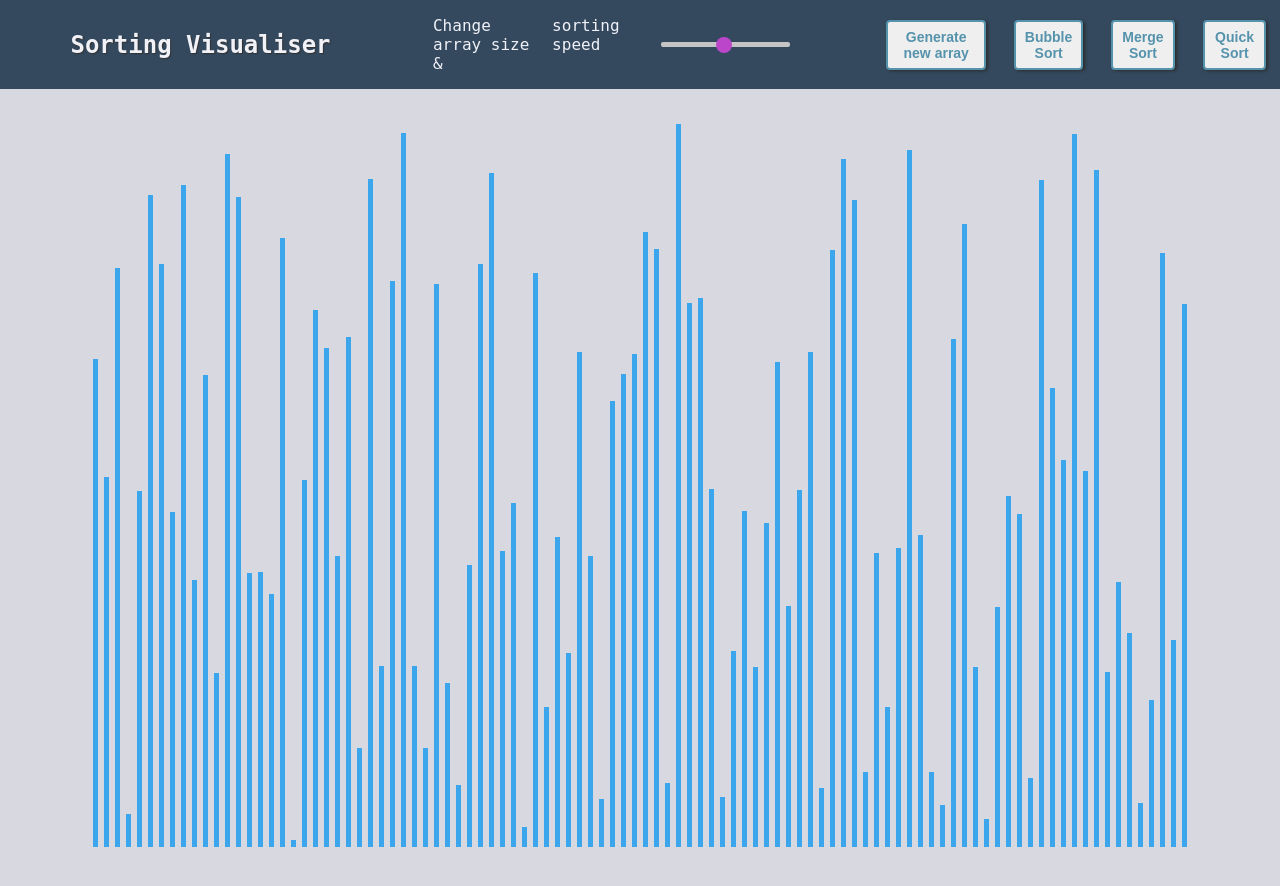
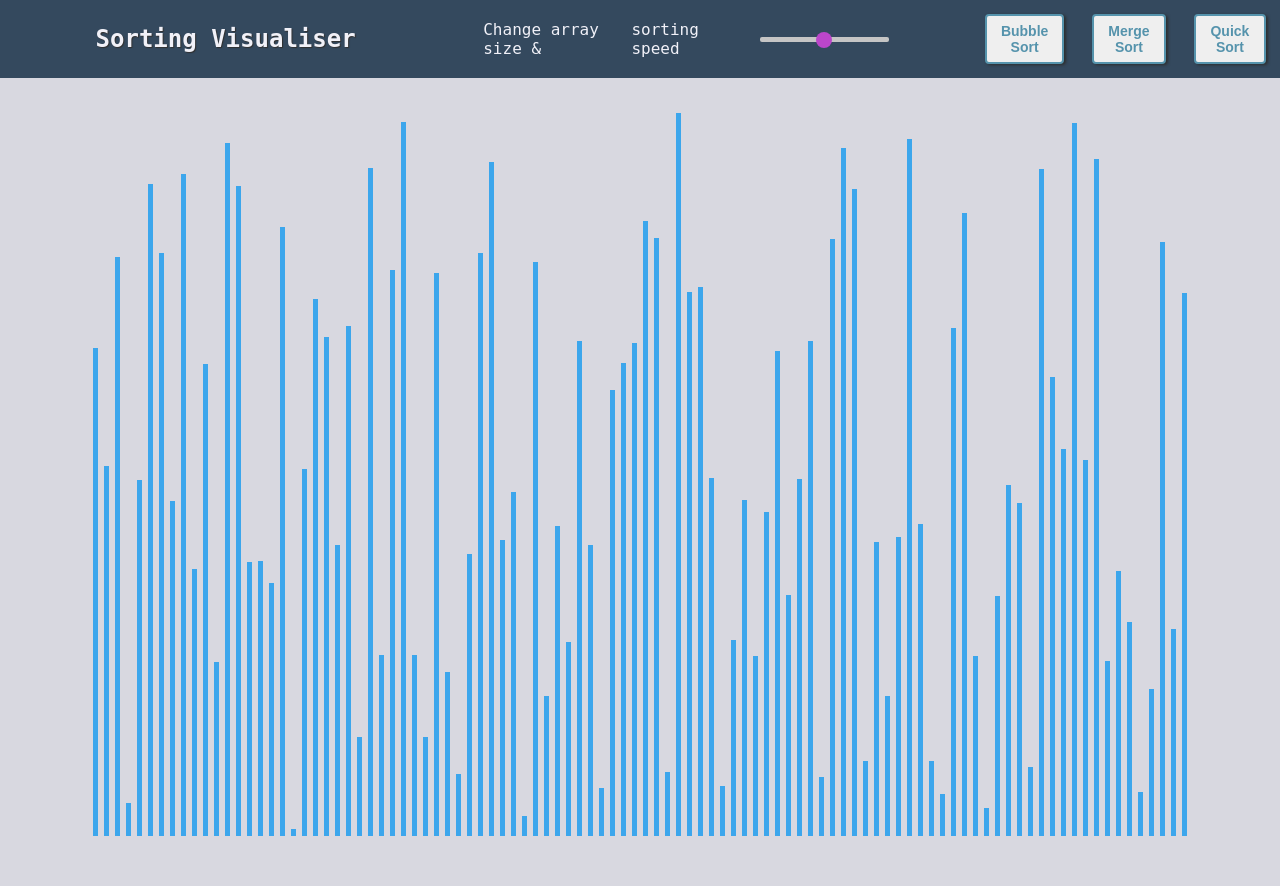
Before and after one commit to eyaranossian/sorting-visualizer, a React (Create React App) app: page / in a window 1280 px wide. Shown: the top 886 px of the page. Built offline with nearby package versions, Linux system fonts and the light colour scheme.

Commit message:
remove btn resetArray

```diff
--- a/src/sortingVisualizer/SortingVisualizer.js
+++ b/src/sortingVisualizer/SortingVisualizer.js
@@ -112,6 +112,7 @@ class SortingVisualizer extends React.Component {
         }
         this.setState({array});
     }
+
     render() {
 
         const {array} = this.state;
@@ -136,7 +137,7 @@ class SortingVisualizer extends React.Component {
                 </div>
 
                 <div className="btn-wrapper">
-                    <button className={`btn ${this.state.active === false ? 'notActive' : ''}`} onClick={() => this.resetArray()}> Generate new array </button>
+                    {/* <button className={`btn ${this.state.active === false ? 'notActive' : ''}`} onClick={() => this.resetArray()}> Generate new array </button> */}
                     <button className={`btn ${this.state.active === false ? 'notActive' : ''}`} onClick={() => this.bubbleSort()}> Bubble Sort </button>
                     <button className={`btn ${this.state.active === false ? 'notActive' : ''}`} onClick={() => this.mergeSort()}> Merge Sort </button>
                     <button className={`btn ${this.state.active === false ? 'notActive' : ''}`} onClick={() => this.quickSort()}> Quick Sort </button>
```
